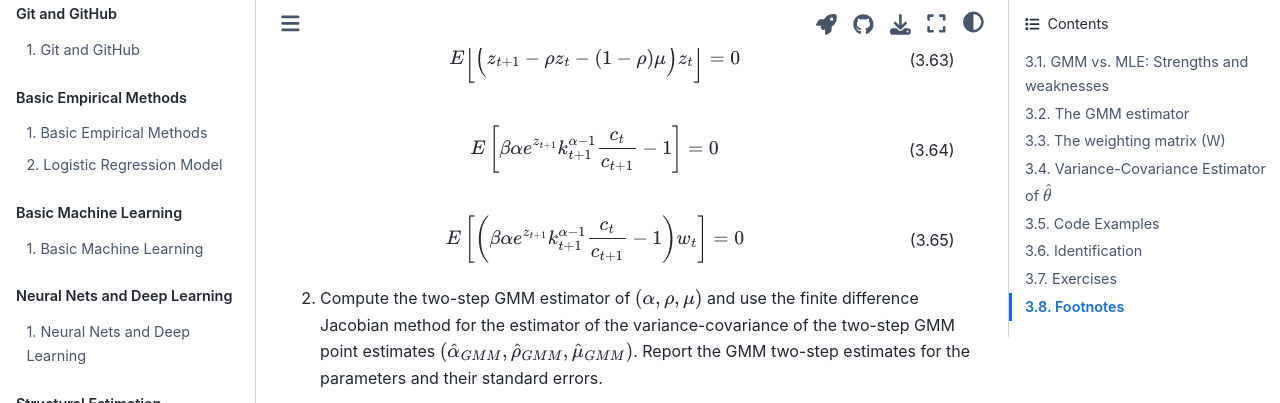
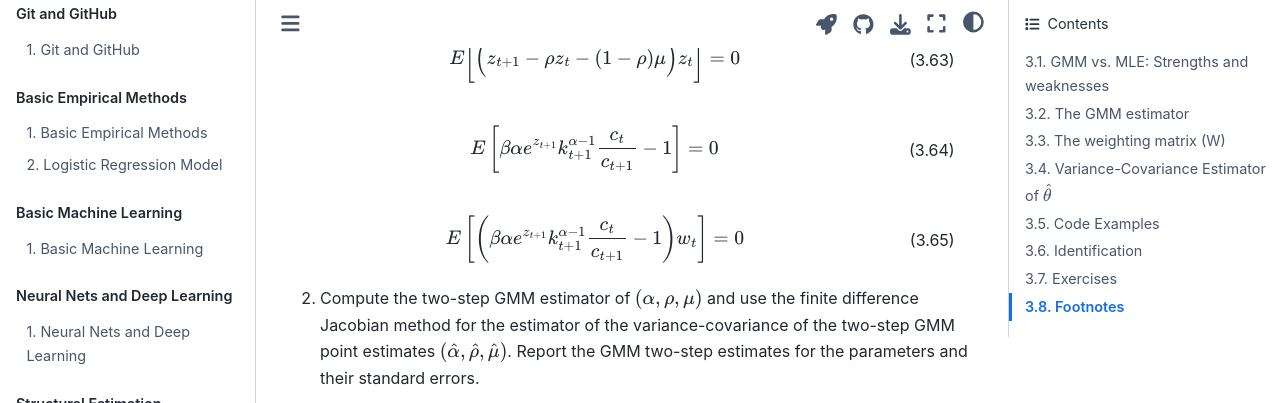
Before and after one commit to OpenSourceEcon/CompMethods, a Jupyter Book: the page built from docs/book/struct_est/GMM.md, in a window 1280 px wide and 900 px high, scrolled down 45951 px, cut to the strip 0-403 px from the top of the window. Built offline with Jupyter Book 1.0.4 settings and Sphinx 7.4.7 and the Sphinx Book theme 1.1.4, drawn with Linux system fonts in a browser that asks for light colours; comment, search, counter and statistics services are not loaded; cross-references to code outside the pages are shown as plain code.

Commit message:
Updated GMM.md

````diff
--- a/docs/book/struct_est/GMM.md
+++ b/docs/book/struct_est/GMM.md
@@ -1925,7 +1925,7 @@ Assume that the first observation in the data file variables is $t=1$. Let $k_1$
     E\left[\left(\beta\alpha e^{z_{t+1}}k_{t+1}^{\alpha-1}\frac{c_t}{c_{t+1}} - 1\right)w_t\right] = 0
 ```
 
-2. Compute the two-step GMM estimator of $(\alpha,\rho,\mu)$ and use the finite difference Jacobian method for the estimator of the variance-covariance of the two-step GMM point estimates $(\hat{\alpha}_{GMM}, \hat{\rho}_{GMM}, \hat{\mu}_{GMM})$. Report the GMM two-step estimates for the parameters and their standard errors.
+2. Compute the two-step GMM estimator of $(\alpha,\rho,\mu)$ and use the finite difference Jacobian method for the estimator of the variance-covariance of the two-step GMM point estimates $(\hat{\alpha}, \hat{\rho}, \hat{\mu})$. Report the GMM two-step estimates for the parameters and their standard errors.
 ```{exercise-end}
 ```
 
````
